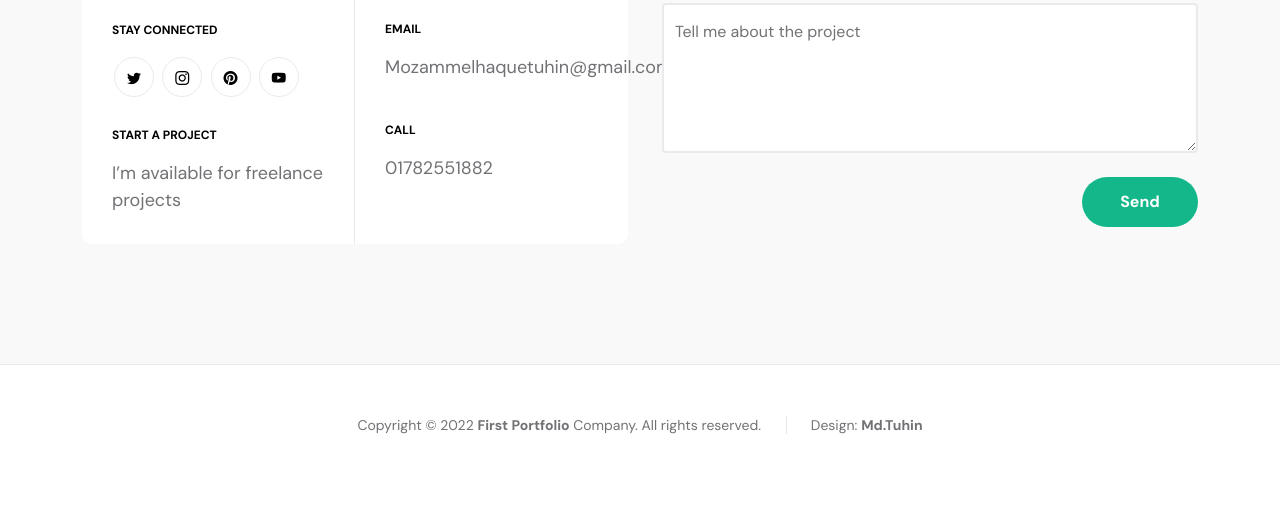
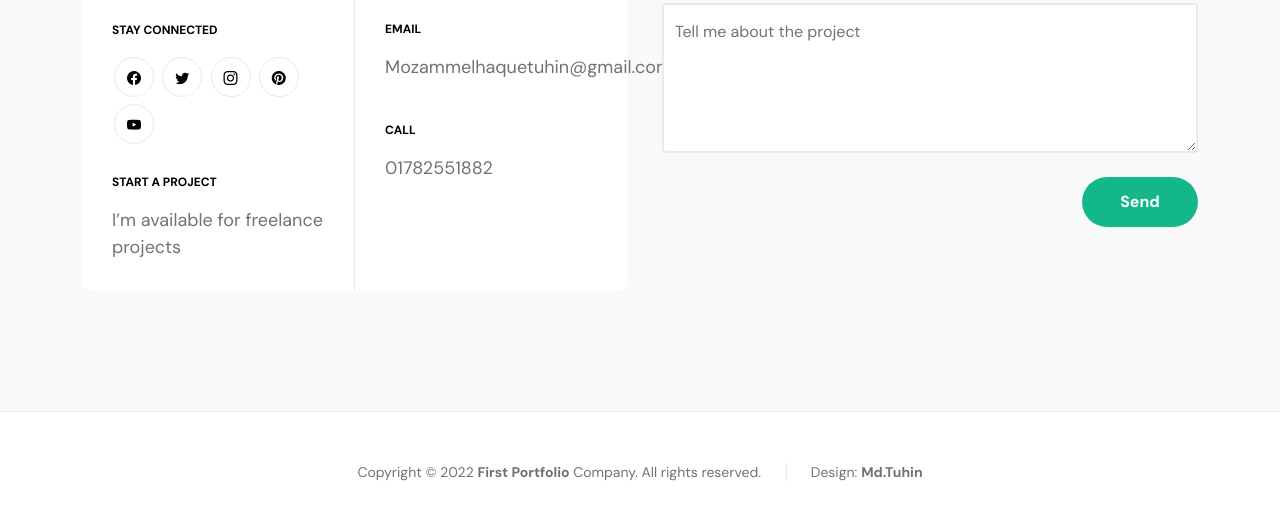
Before and after one commit to Dev-MdTuhin/Tuhin-Info, a plain HTML site: page index.html in a window 1280 px wide. Shown: the part 8559-9078 px from the top of the page. Before the commit the page ends 9045 px from the top, so only its background shows below. Drawn offline with Linux system fonts and the light colour scheme.

Commit message:
Update index.html

```diff
--- a/index.html
+++ b/index.html
@@ -570,6 +570,7 @@ https://templatemo.com/tm-578-first-portfolio
                                     <strong class="site-footer-title d-block mt-4 mb-3">Stay connected</strong>
 
                                     <ul class="social-icon">
+                                        <li class="social-icon-item"><a href="https://www.facebook.com/mzane.alex.5" class="social-icon-link bi-facebook"></a></li>
                                         <li class="social-icon-item"><a href="#" class="social-icon-link bi-twitter"></a></li>
 
                                         <li class="social-icon-item"><a href="#" class="social-icon-link bi-instagram"></a></li>
```
